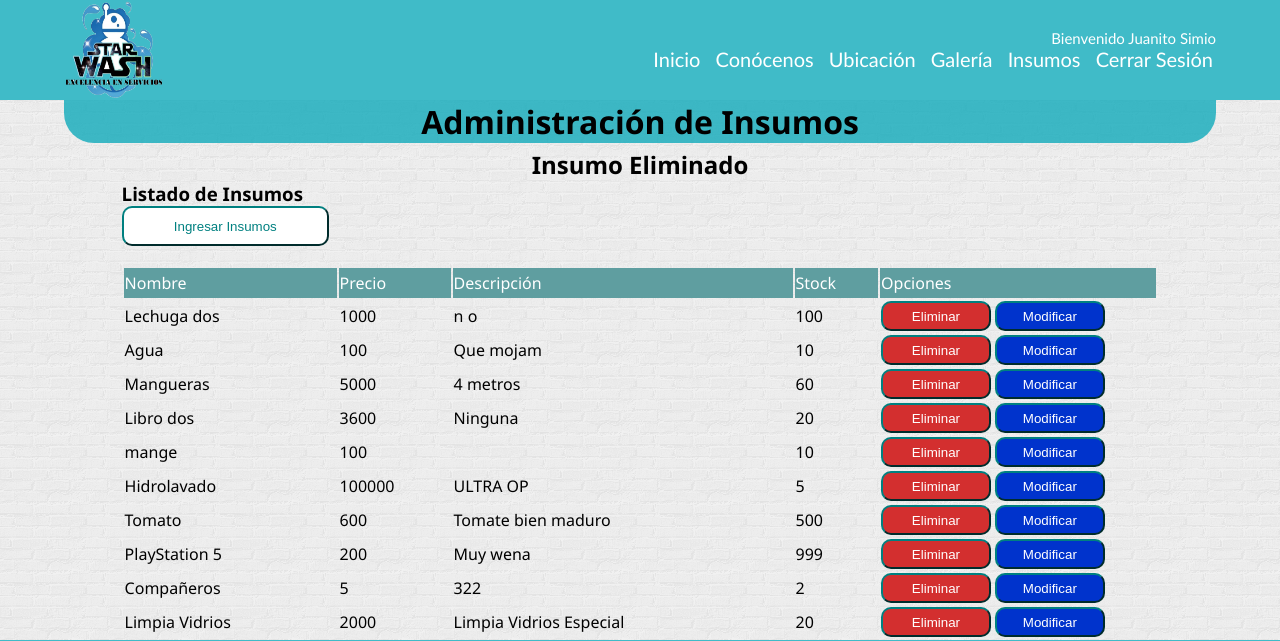
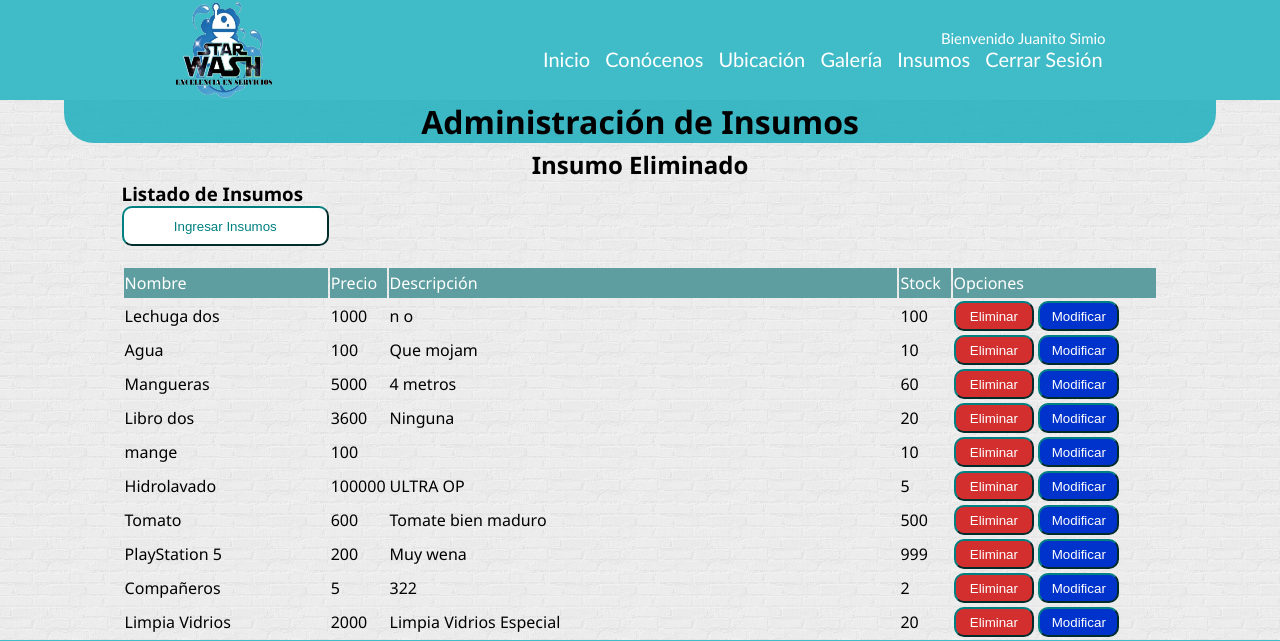
Before and after one commit to Mariiioo/autolavado_starWash, a Django app: a page that uses ProyectoStarWash/StarWash/templates/web/admin_insumos.html in a window 1280 px wide. Shown: the top 641 px of the page. Run offline with Django 3.2, Linux system fonts and the light colour scheme; a user stored in the database is signed in; data comes from the database, SQL or seed files in the repository; both versions use the stored data as it was after the commit.

Commit message:
estilo responsivo

```diff
--- a/ProyectoStarWash/StarWash/static/css/estilos.css
+++ b/ProyectoStarWash/StarWash/static/css/estilos.css
@@ -1,9 +1,9 @@
 * {
-    margin: 0;
+    margin: 0 auto;
 }
 
 .body {
-    margin: 0 auto;
+    width: 100%;
 }
 
 .container {
@@ -581,6 +589,26 @@ h5 {
     cursor: pointer;
 }
 
+.t-nombre {
+    width: 20%;
+}
+
+.t-precio {
+    width: 5%;
+}
+
+.t-desc {
+    width: 50%;
+}
+
+.t-stock {
+    width: 5%;
+}
+
+.t-ope {
+    width: 20%;
+}
+
 
 /* Carrousel */
 
--- a/ProyectoStarWash/StarWash/templates/web/admin_insumos.html
+++ b/ProyectoStarWash/StarWash/templates/web/admin_insumos.html
@@ -37,11 +37,11 @@
     <input class="boton-admin" type="button" value="Ingresar Insumos" onclick="ir()">
     <table class="tabla-insumos">
         <tr class="titulo-tabla">
-            <td>Nombre</td>
-            <td>Precio</td>
-            <td>Descripción</td>
-            <td>Stock</td>
-            <td>Opciones</td>
+            <td class="t-nombre">Nombre</td>
+            <td class="t-precio">Precio</td>
+            <td class="t-desc">Descripción</td>
+            <td class="t-stock">Stock</td>
+            <td class="t-ope">Opciones</td>
         </tr>
         {% for i in lista_insumos %}
         <tr class="datos-tabla">
```
Also changed, not shown: other parts of ProyectoStarWash/StarWash/static/css/estilos.css (+61 -16 lines), ProyectoStarWash/db.sqlite3.
